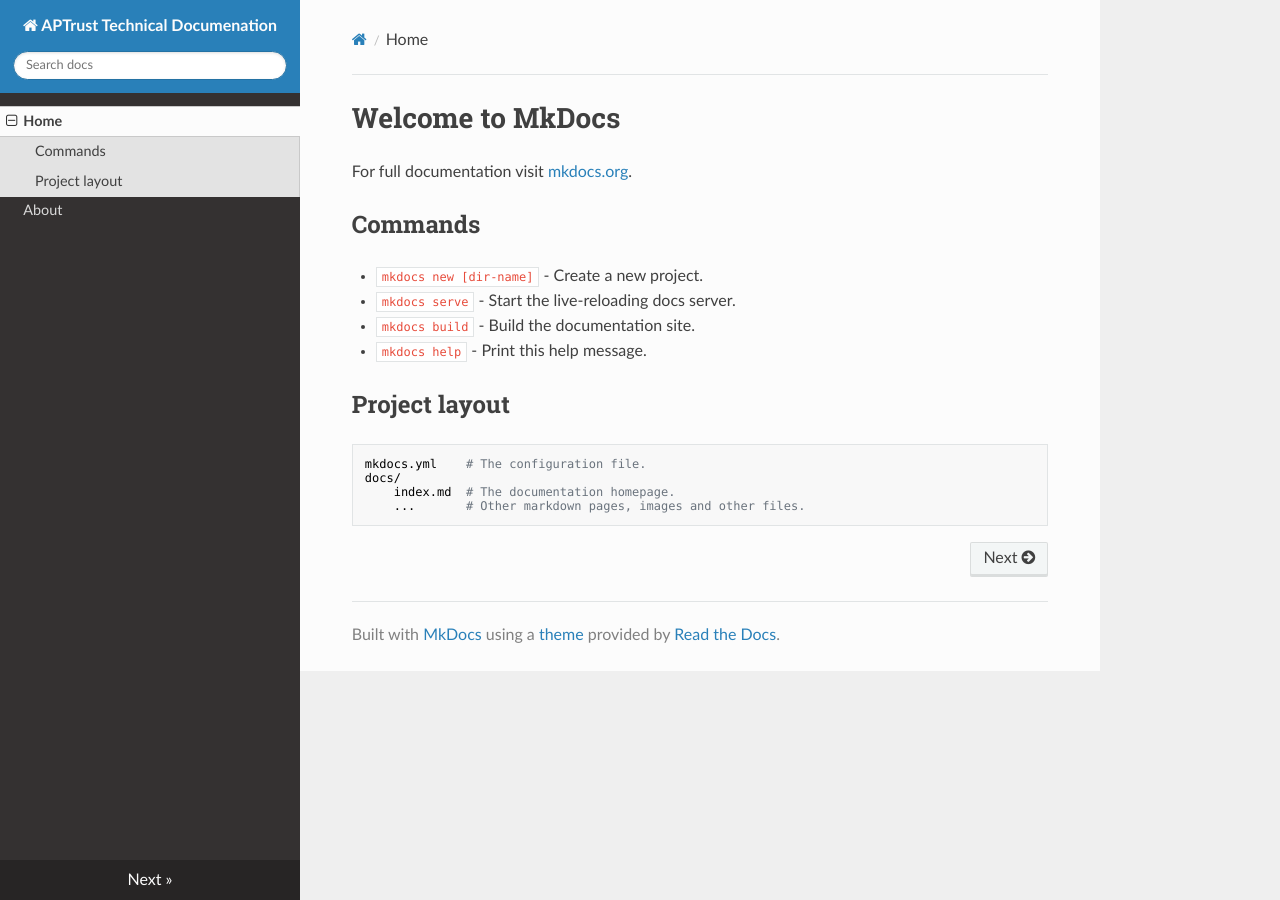
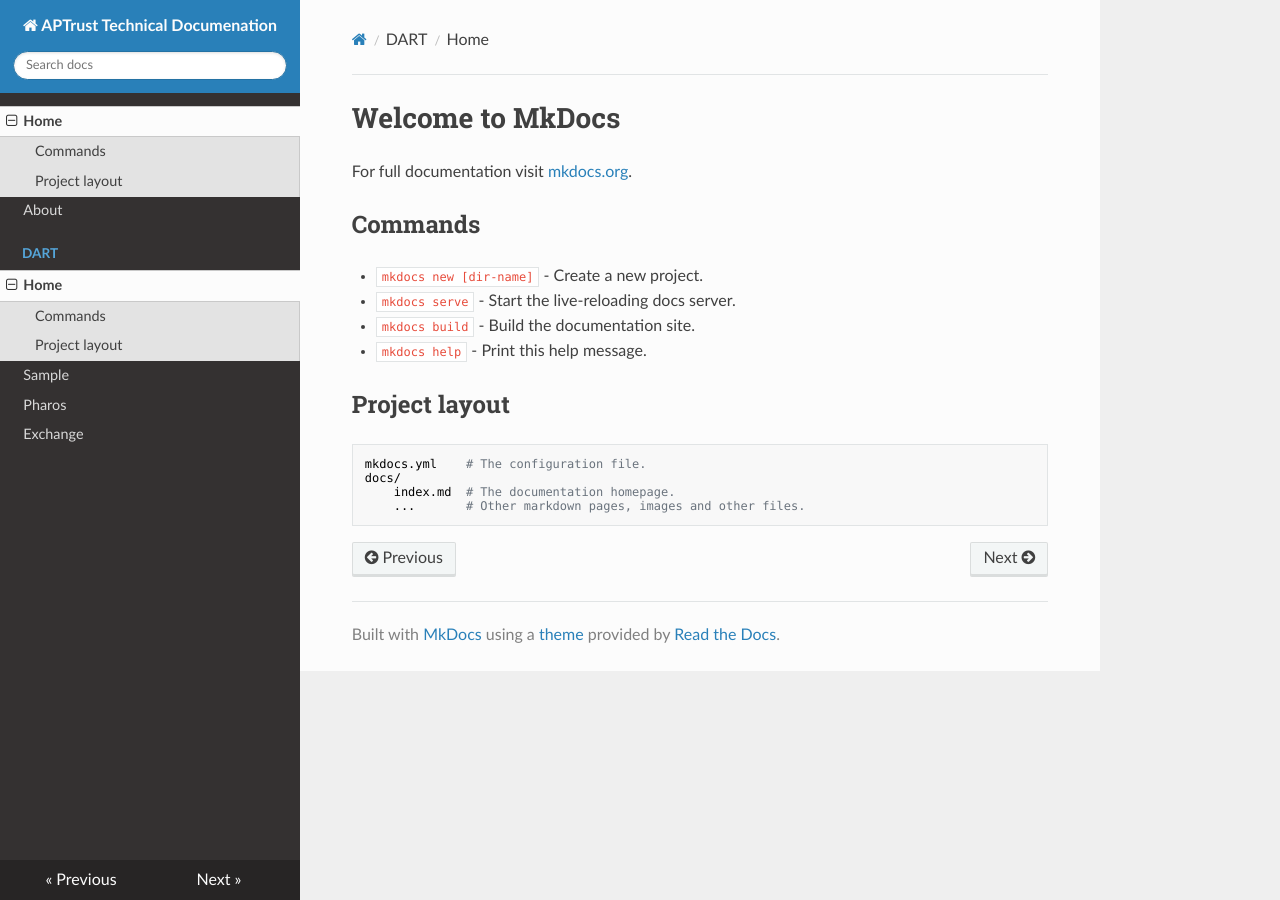
Before and after one commit to APTrust/documentation, an MkDocs documentation site: the page built from docs/index.md, in a window 1280 px wide. Built offline with MkDocs 1.6.1, drawn with Linux system fonts in a browser that asks for light colours; nearby versions of some CDN libraries.

Commit message:
Experimenting with layout

```diff
--- a/mkdocs.yml
+++ b/mkdocs.yml
@@ -2,4 +2,9 @@
 nav:
     - Home: index.md
     - About: about.md
+    - DART:
+        - DART: index.md
+        - Sample: sample.md
+    - Pharos: pharos/index.md
+    - Exchange: exchange/index.md
 theme: readthedocs
```
Also changed, not shown: docs/dart/sample.md (added, +3 -0 lines).
